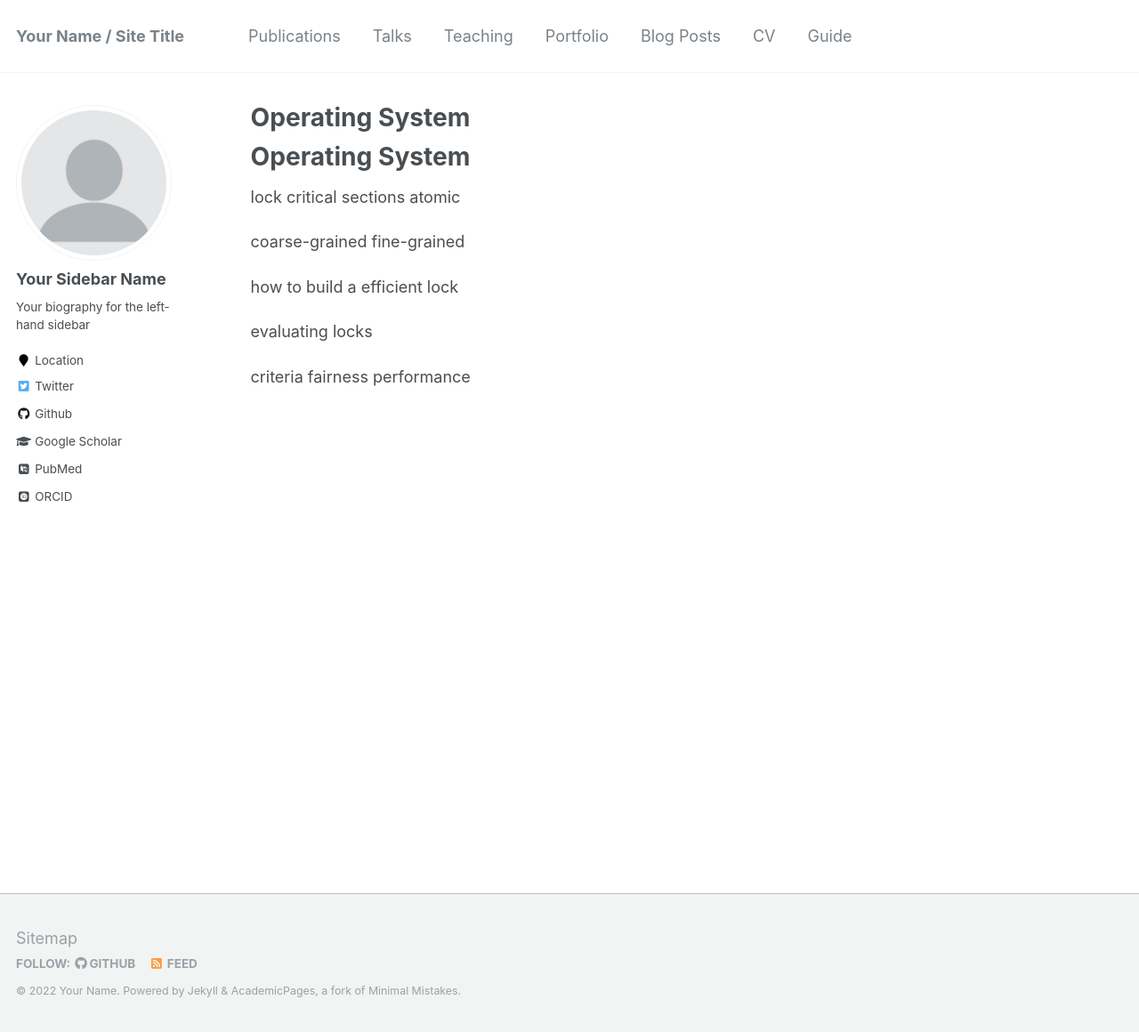
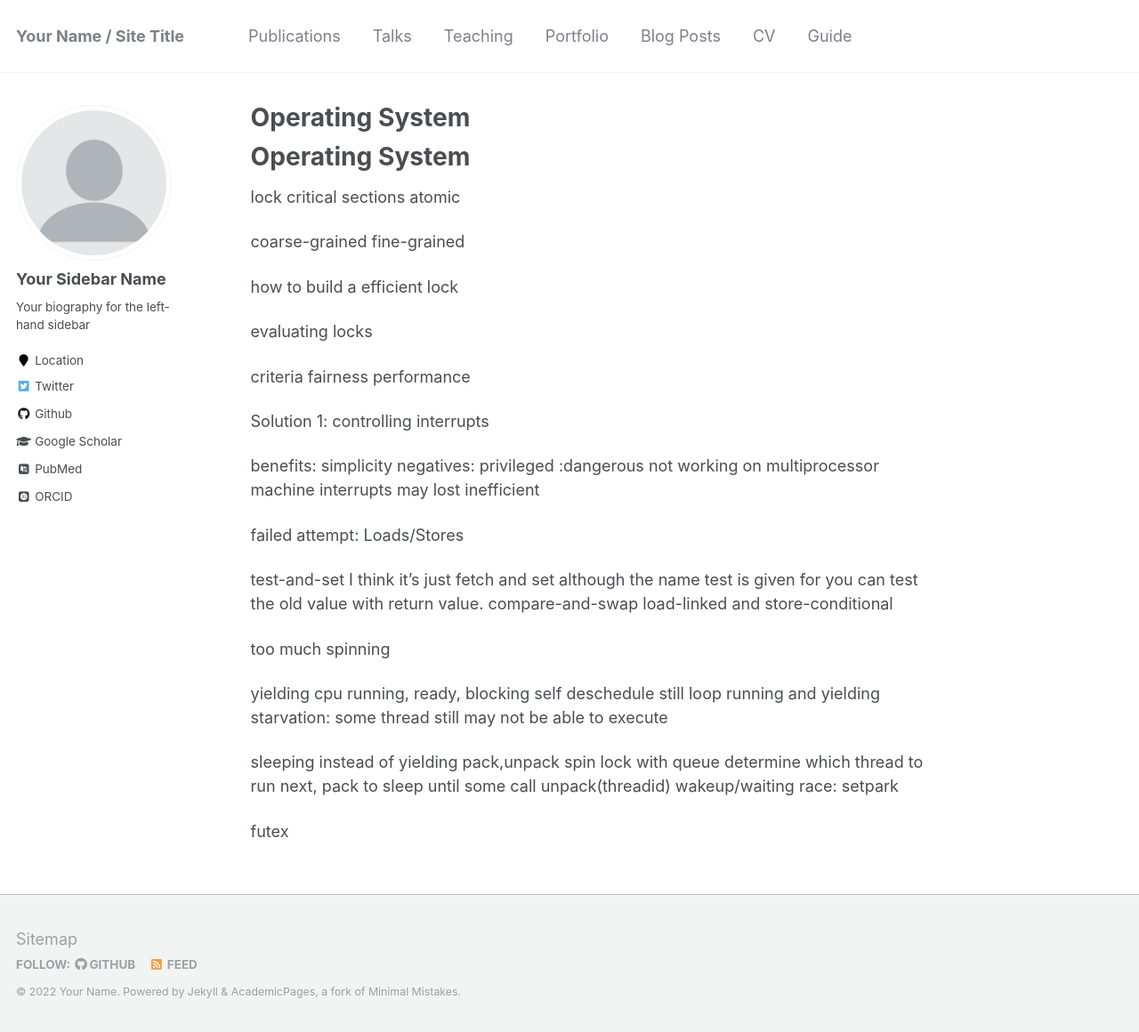
Before and after one commit to Edge51/Edge51.github.io, a Jekyll site: the page built from draft/OS-Study.md, in a window 1280 px wide and 1160 px high. Shown: the whole window at 89% size. Built offline with Jekyll 4.4.1, drawn with Linux system fonts in a browser that asks for light colours; some web fonts are replaced; our own code applies the rules of GitHub Pages for plain Markdown files.

Commit message:
draft for os study on thread locks

```diff
--- a/draft/OS-Study.md
+++ b/draft/OS-Study.md
@@ -14,3 +14,33 @@ evaluating locks
 criteria
 fairness
 performance
+
+Solution 1: controlling interrupts
+
+benefits: simplicity
+negatives:
+	privileged :dangerous
+	not working on multiprocessor machine
+	interrupts may lost
+	inefficient
+
+failed attempt: Loads/Stores
+
+test-and-set I think it's just fetch and set although the name test is given for you can test the old value with return value.
+compare-and-swap
+load-linked and store-conditional
+
+too much spinning
+
+yielding cpu
+	running, ready, blocking
+	self deschedule
+	still loop running and yielding
+	starvation: some thread still may not be able to execute
+
+sleeping instead of yielding
+	pack,unpack
+	spin lock with queue determine which thread to run next, pack to sleep until some call unpack(threadid)
+	wakeup/waiting race: setpark
+
+futex
```
Also changed, not shown: 1 other file.
